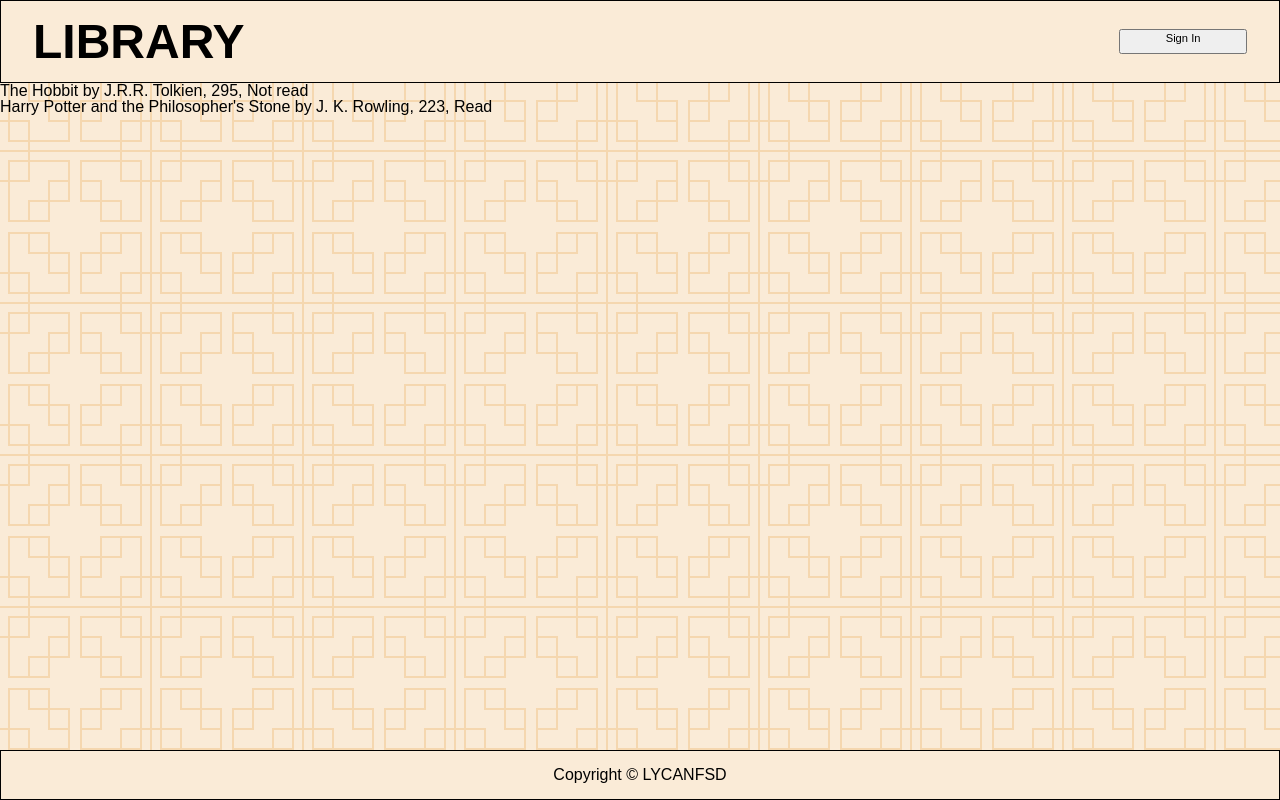
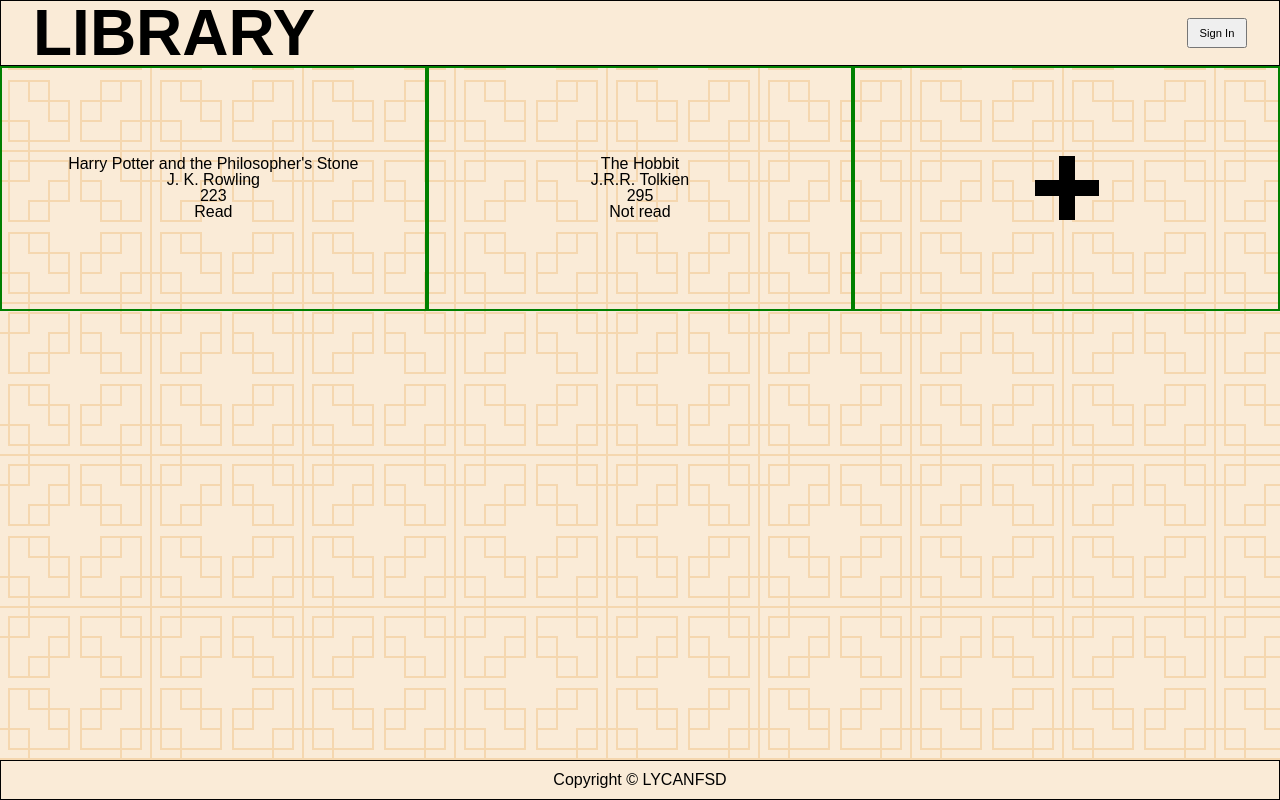
Before and after one commit to lycanfsd/library, a website: page index.html in a window 1280 px wide. Drawn offline with Linux system fonts and the light colour scheme.

Commit message:
Create function that creates DOM elements for book entries
Also added plus button (not functional yet) and grid for
positioning book entries.

```diff
--- a/css/styles.css
+++ b/css/styles.css
@@ -4,19 +4,23 @@
   box-sizing: border-box;
 }
 
+html,
 body {
   font-family: Arial, Helvetica, sans-serif;
   font-size: medium;
   background-color: antiquewhite;
   height: 100vh;
   width: 100vw;
+  min-height: 100vh;
   margin: 0;
   padding: 0;
   display: grid;
-  grid-template: 0.5fr 4fr 0.3fr / repeat(4, 1fr);
+  grid-template: auto 1fr auto / repeat(4, 1fr);
   background-image: url(../img/main-background.svg);
   background-blend-mode: overlay;
 }
+
+/* Header CSS */
 
 .header {
   display: grid;
@@ -25,6 +29,7 @@ body {
   background-color: antiquewhite;
   border: solid black 1px;
   grid-template: 1fr / repeat(2, 1fr);
+  min-width: 530px;
 }
 
 .title {
@@ -32,26 +37,83 @@ body {
   justify-content: start;
   align-items: center;
   margin-left: 2rem;
-  font-size: 3rem;
+  font-size: 4rem;
   font-weight: bolder;
   text-transform: uppercase;
 }
 
 .signinBtn {
-  display: flex;
-  place-content: center;
+  display: inline-block;
+  box-sizing: border-box;
+  text-decoration: none;
+  text-align: center;
   justify-self: end;
   align-self: center;
-  width: 20%;
-  height: 30%;
+  width: 60px;
+  height: 30px;
   margin-right: 2rem;
   font-size: 70%;
 }
 
+/* Main CSS */
+
 .main {
   grid-column: 1 / 5;
   grid-row: 2 / 3;
+  display: grid;
+  grid-template: repeat(3, 1fr) / repeat(3, 1fr);
 }
+
+.main > div {
+  border: solid green 2px;
+}
+
+.addNewBook {
+  display: flex;
+  justify-content: center;
+  align-items: center;
+}
+
+.addBookBtn {
+  position: relative;
+  display: block;
+  cursor: pointer;
+  appearance: none;
+  background: none;
+  outline: none;
+  border: none;
+  width: auto;
+  height: auto;
+}
+
+.addBookBtn .plusBar,
+.plusBar::after {
+  content: "";
+  display: block;
+  background-color: black;
+  width: 4rem;
+  height: 1rem;
+}
+
+.plusBar:hover,
+.plusBar:hover::after {
+  transition: 1s;
+  transform: rotate(90deg) scale(1.05);
+  background-color: purple;
+}
+
+.plusBar::after {
+  transform: rotate(90deg);
+}
+
+.bookEntryCard {
+  display: flex;
+  flex-direction: column;
+  align-items: center;
+  justify-content: center;
+}
+
+/* Footer CSS */
 
 .footer {
   display: grid;
@@ -60,4 +122,8 @@ body {
   background-color: antiquewhite;
   border: solid black 1px;
   place-content: center;
+  position: fixed;
+  bottom: 0;
+  width: 100%;
+  height: 5%;
 }
--- a/index.html
+++ b/index.html
@@ -15,8 +15,12 @@
       <button class="signinBtn">Sign In</button>
     </div>
     <div class="main">
-      <!-- Add this with JS
-        <div class="bookCard">
+      <div class="addNewBook">
+        <div class="addBookBtn">
+          <div class="plusBar"></div>
+        </div>
+      </div>
+      <!-- <div class="bookEntry">
         <h3 class="bookTitle"></h3>
         <p class="bookAuthor"></p>
         <p class="bookPages"></p>
--- a/js/script.js
+++ b/js/script.js
@@ -8,6 +8,7 @@ const harryPotter = new Book(
   223,
   true
 );
+
 let myLibrary = [];
 
 const bookDisplay = document.querySelector("#bookDisplay");
@@ -42,10 +43,27 @@ console.log(myLibrary);
 
 function displayBooks(myLibrary) {
   myLibrary.forEach(function (entry) {
-    let bookSlot = document.createElement("div");
-    main.appendChild(bookSlot);
-    bookSlot.innerHTML = entry.info();
+    createBookEntry(entry);
   });
 }
 
+function createBookEntry(book) {
+  let bookEntry = document.createElement("div");
+  let bookTitle = document.createElement("h3");
+  let bookAuthor = document.createElement("p");
+  let bookPages = document.createElement("p");
+  let bookReadStatus = document.createElement("p");
+  main.prepend(bookEntry);
+  bookEntry.append(bookTitle, bookAuthor, bookPages, bookReadStatus);
+  bookTitle.innerHTML = book.title;
+  bookAuthor.innerHTML = book.author;
+  bookPages.innerHTML = book.numPages;
+  bookReadStatus.innerHTML = book.haveRead;
+  bookEntry.classList.add("bookEntryCard");
+  bookTitle.classList.add("bookTitle");
+  bookAuthor.classList.add("bookAuthor");
+  bookPages.classList.add("bookPages");
+  bookReadStatus.classList.add("bookReadStatus");
+}
+
 displayBooks(myLibrary);
```
